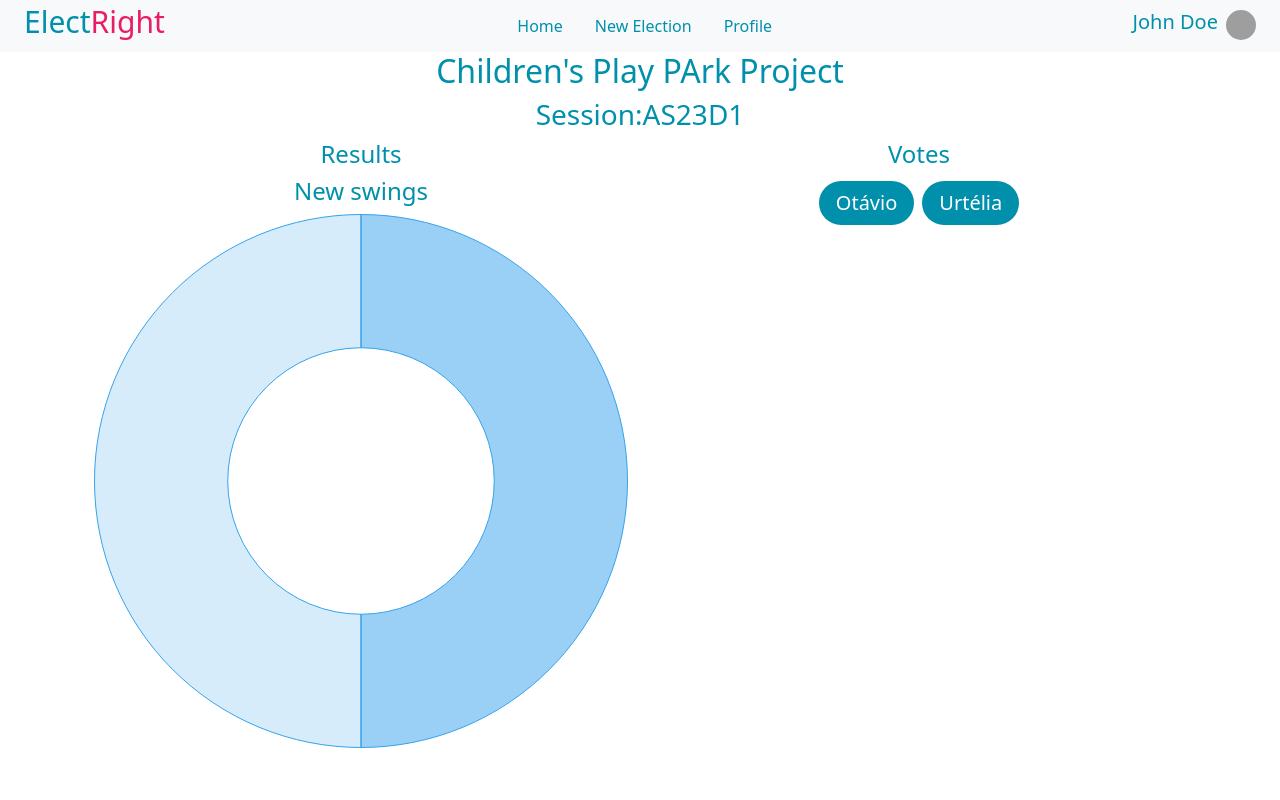
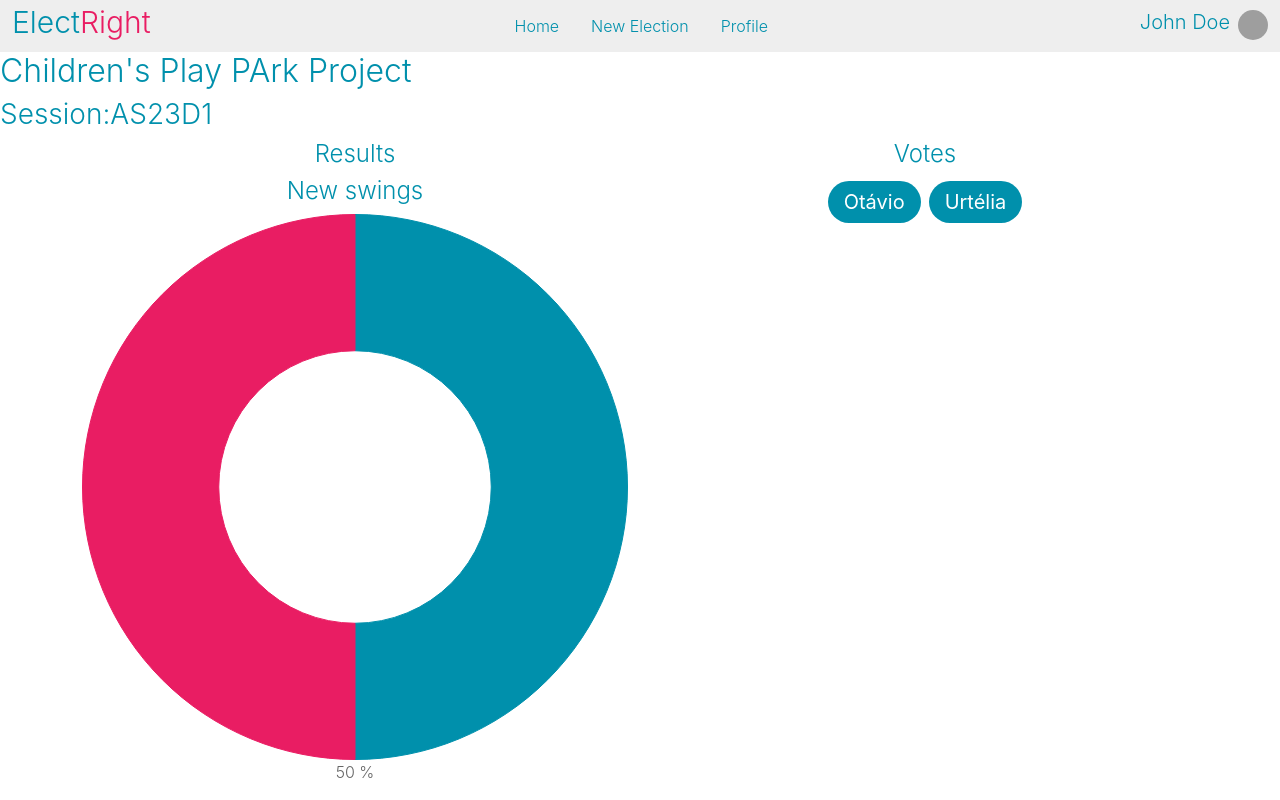
Before and after one commit to DavidAraujo98/ElectRight, a React (Create React App) app in the folder elect-right/: page /results in a window 1280 px wide. Built offline with nearby package versions, Linux system fonts and the light colour scheme; grey boxes are pictures that could not be loaded.

Commit message:
Change some colors

```diff
--- a/elect-right/src/App.js
+++ b/elect-right/src/App.js
@@ -6,7 +6,6 @@ import Editor from "./pages/Editor";
 import Ballot from "./pages/Ballot";
 import { BrowserRouter as Router, Routes, Route } from "react-router-dom";
 import Results from "./pages/Results";
-import "bootstrap/dist/css/bootstrap.min.css";
 
 function App() {
     const links = [
--- a/elect-right/src/components/Graphic.js
+++ b/elect-right/src/components/Graphic.js
@@ -13,9 +13,17 @@ const Graphic = (props) => {
     props.users.forEach((voter) => nVotesFalse.push(voter.votes.filter(vote => (vote.id === props.idProp && !vote.value))));
     nVotesFalse = nVotesFalse.filter(result => result.length !== 0)
 
+  /*  let nVotesWhite = []
+    props.users.forEach((voter) => nVotesFalse.push(voter.votes.filter(vote => (vote.id === props.idProp && vote.value === undefined))));
+    nVotesFalse = nVotesFalse.filter(result => result.length !== 0) */
+
     let nVotes = []
     props.users.forEach((voter) => nVotes.push(voter.votes.filter((vote) => vote.id === props.idProp)));
     nVotes = nVotes.filter(result => result.length !== 0)
+
+    let PercAccept = nVotesTrue.length*100/nVotes.length;
+    let PercDeclined = nVotesFalse.length*100/nVotes.length;
+//    let PercWhite = nVotesWhite.length*100/nVotes.length;
 
     const data = {
         id: 160,
@@ -27,14 +35,14 @@ const Graphic = (props) => {
                 title: {
                     text: "Customer Satisfaction"
                 },
-                data: [(nVotesTrue.length*100/nVotes.length) , (nVotesFalse.length*100/nVotes.length)],
+                data: [ PercAccept, PercDeclined],
                 backgroundColor: [
-                    'rgba(54, 162, 235, 0.5)',
-                    'rgba(54, 162, 235, 0.2)',
+                    'rgb(0,144,172)',
+                    'rgb(233,29,99)',
                 ],
                 borderColor: [
-                    'rgba(54, 162, 235, 1)',
-                    'rgba(54, 162, 235, 1)',
+                    'rgb(0,144,172)',
+                    'rgb(233,29,99)',
                 ],
                 borderWidth: 1,
             },
@@ -44,7 +52,7 @@ const Graphic = (props) => {
     return (
         <div>
             <Doughnut data={data}/>
-            <p></p>
+            <p>{PercAccept} %</p>
         </div>
     );
 }
--- a/elect-right/src/pages/Results.js
+++ b/elect-right/src/pages/Results.js
@@ -3,6 +3,7 @@ import React from "react";
 import {useState} from "react";
 import UserToast from "../components/UserToast";
 import {Col, Container, Row} from "react-bootstrap";
+import {useNavigate} from "react-router-dom";
 
 const Results = () => { // elect
 
@@ -21,6 +22,12 @@ const Results = () => { // elect
         }
     );
 
+    let navigate = useNavigate();
+    const routeChange = (userid) =>{
+        let path = '/profile?=' + userid;
+        navigate(path);
+    }
+
 
     const [voters] = useState(elect.voters.filter(voter => (voter.votes !== undefined)));
     const [proposals] = useState(elect.proposals);
@@ -28,7 +35,7 @@ const Results = () => { // elect
 
     return (
         <div className="results">
-            <div>
+            <div align='left'>
                 <h2>{elect.title}</h2>
                 <h3>Session:{elect.id}</h3>
             </div>
@@ -47,7 +54,7 @@ const Results = () => { // elect
                     <Col>
                         <h4>Votes</h4>
                         {elect.voters.filter(voter => (voter.votes !== undefined)).map((user) => (
-                            <UserToast user={user}/>
+                            <UserToast user={user} addUser={routeChange}/>
                         ))}
                     </Col>
                 </Row>
```
